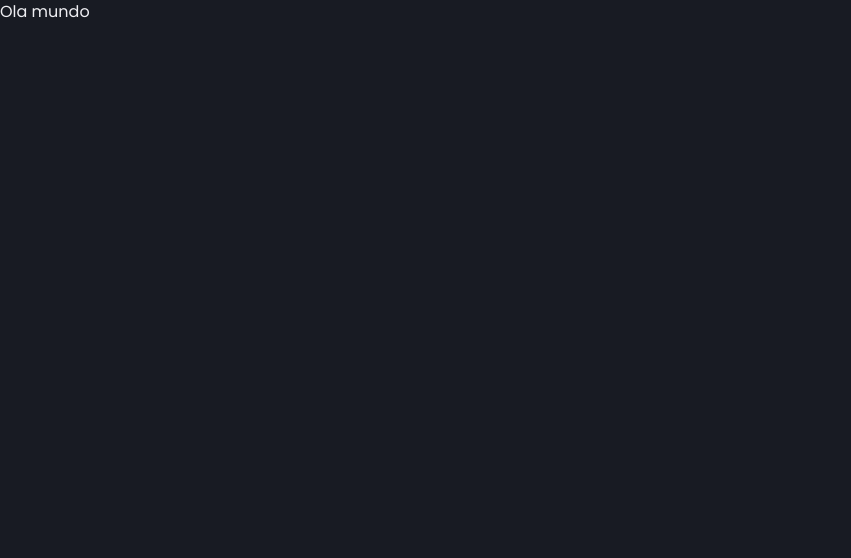
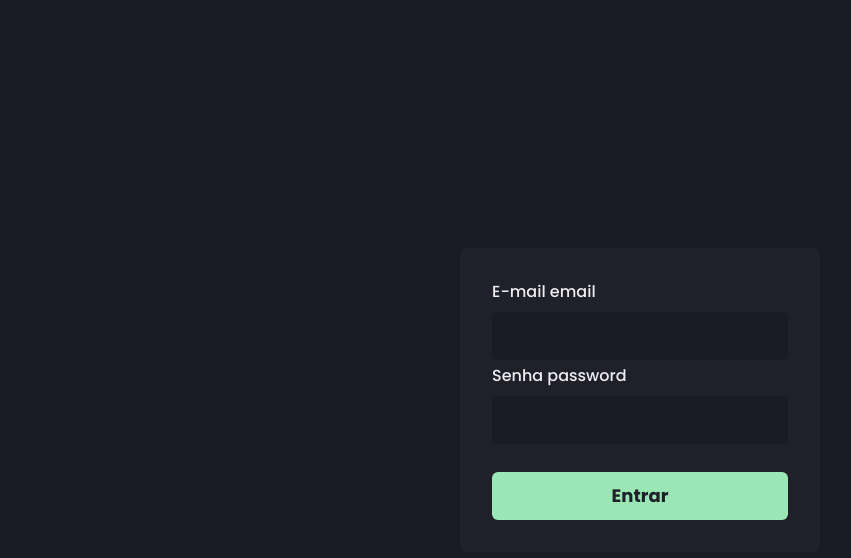
Before and after one commit to Josimar16/nextauth, a Next.js app: page / in a window 1280 px wide. Shown: the top 558 px of the page, without its empty margins (0-851 px from the left). Built offline with nearby package versions, Linux system fonts and the light colour scheme.

Commit message:
feat: :sparkles: Criando pagina de login

```diff
--- a/src/pages/index.tsx
+++ b/src/pages/index.tsx
@@ -1,10 +1,80 @@
 import Head from 'next/head';
-import { Text } from '@chakra-ui/react';
+import { Flex, Button } from '@chakra-ui/react';
+import { SubmitHandler, useForm } from 'react-hook-form';
+import * as yup from 'yup';
+import { yupResolver } from '@hookform/resolvers/yup';
+import { Input } from '../components/Form/Input';
+import { useAuth } from '../hooks/Auth';
+
+interface SignInFormData {
+  email: string;
+  password: string;
+}
+
+const signInFormSchema = yup.object().shape({
+  email: yup.string().required('E-mail é obrigatório').email('E-mail inválido'),
+  password: yup.string().required('Senha é obrigatório').min(6, 'No mínimo 6 caracteres')
+})
 
 export default function Home() {
+  const { signIn } = useAuth();
+
+  const { register, handleSubmit, formState } = useForm({
+    resolver: yupResolver(signInFormSchema)
+  });
+
+  const handleSignIn: SubmitHandler<SignInFormData> = async (data) => {
+    await signIn(data);
+  }
+
   return (
     <>
-      <Text>Ola mundo</Text>
+      <Head>
+        <title>Login | NextAuth</title>
+        <meta name="description" content="Tela de login do app" />
+      </Head>
+      <Flex
+        width="100vw"
+        height="100vh"
+        alignItems="center"
+        justifyContent="center"
+      >
+        <Flex
+          as="form"
+          width="100%"
+          maxWidth={360}
+          backgroundColor="gray.800"
+          padding="8"
+          borderRadius={8}
+          flexDirection="column"
+          onSubmit={handleSubmit(handleSignIn)}
+        >
+          <Input
+            name="email"
+            type="email"
+            label="E-mail"
+            error={formState.errors.email}
+            {...register('email')}
+          />
+
+          <Input
+            name="password"
+            type="password"
+            label="Senha"
+            error={formState.errors.password}
+            {...register('password')}
+          />
+          <Button
+            type="submit"
+            marginTop="6"
+            colorScheme="green"
+            size="lg"
+            isLoading={formState.isSubmitting}
+          >
+            Entrar
+          </Button>
+        </Flex>
+      </Flex>
     </>
   )
 }
```
